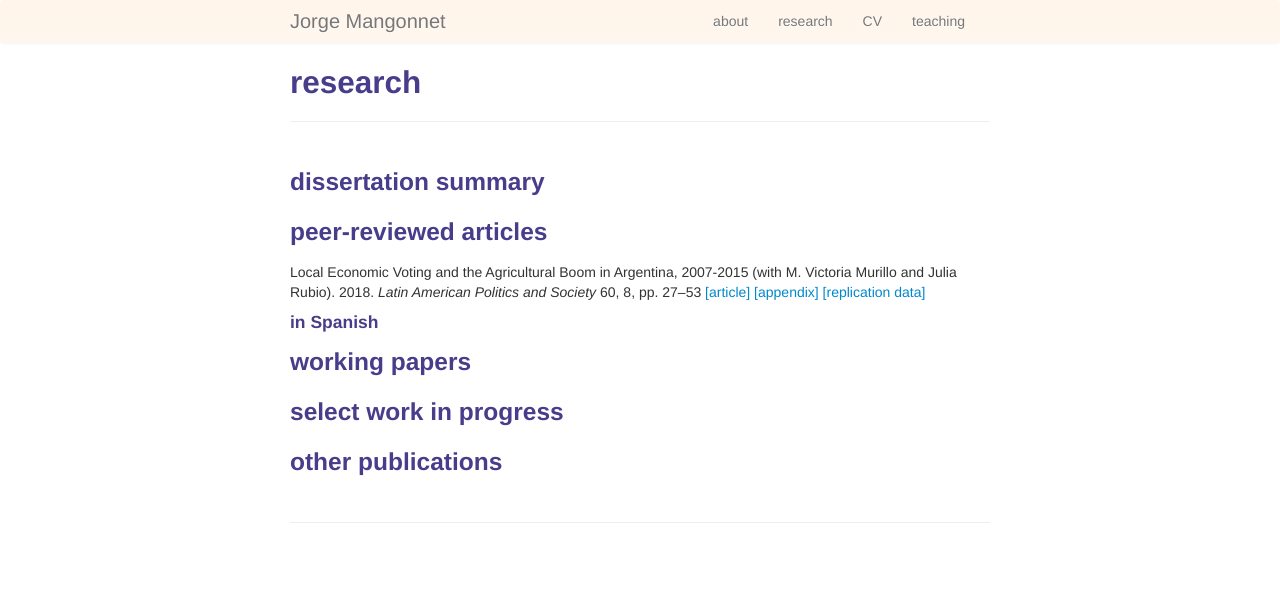
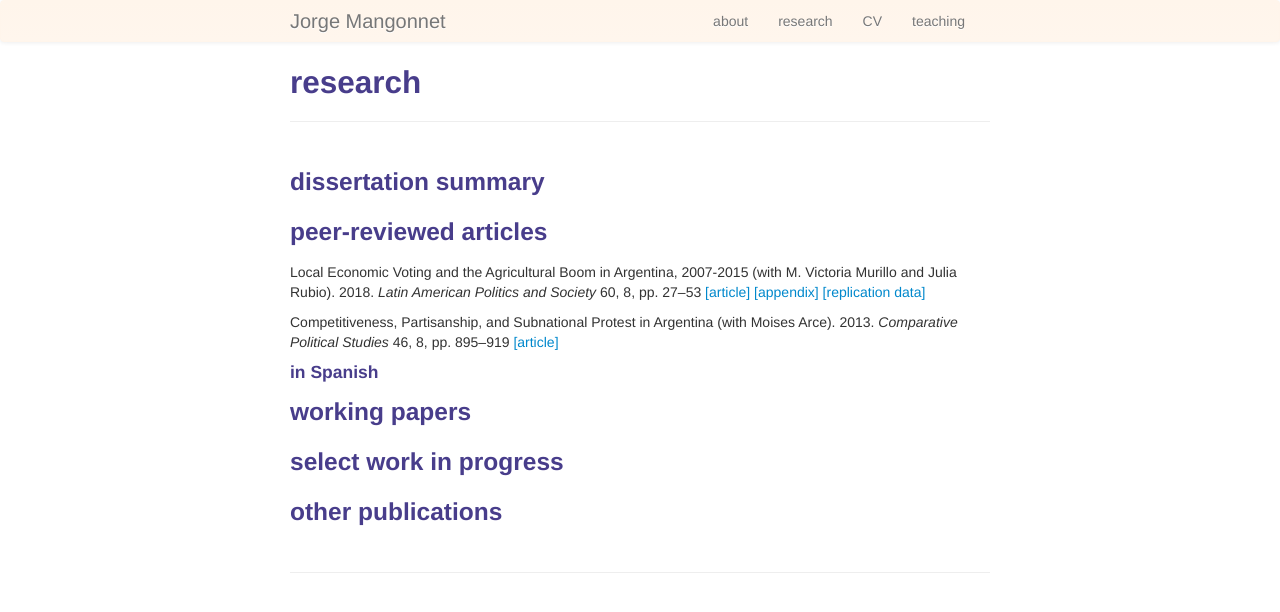
Before and after one commit to mangonnet/mangonnet.github.io, a Jekyll site: the page built from pages/research.md, in a window 1280 px wide. Shown: the top 612 px of the page. Built offline with Jekyll 4.4.1, drawn with Linux system fonts in a browser that asks for light colours.

Commit message:
update my website

```diff
--- a/pages/research.md
+++ b/pages/research.md
@@ -11,6 +11,7 @@ description: Jorge Mangonnet's research
 
 Local Economic Voting and the Agricultural Boom in Argentina, 2007-2015 (with M. Victoria Murillo and Julia Rubio). 2018. _Latin American Politics and Society_ 60, 8, pp. 27--53 <a href="https://www.cambridge.org/core/services/aop-cambridge-core/content/view/92C3A565596E963CB91A90759BB87911/S1531426X18000237a.pdf/local_economic_voting_and_the_agricultural_boom_in_argentina_20072015.pdf">[article]</a> <a href="https://static.cambridge.org/resource/id/urn:cambridge.org:id:binary:20180730062633584-0581:S1531426X18000237:S1531426X18000237sup001.docx">[appendix]</a> <a href="https://dataverse.harvard.edu/dataset.xhtml?persistentId=doi:10.7910/DVN/PQHGIJ">[replication data]</a>
 
+Competitiveness, Partisanship, and Subnational Protest in Argentina (with Moises Arce). 2013. _Comparative Political Studies_ 46, 8, pp. 895--919 <a href="https://journals.sagepub.com/doi/pdf/10.1177/0010414012463888">[article]</a>
 
 #### in Spanish
 
```
